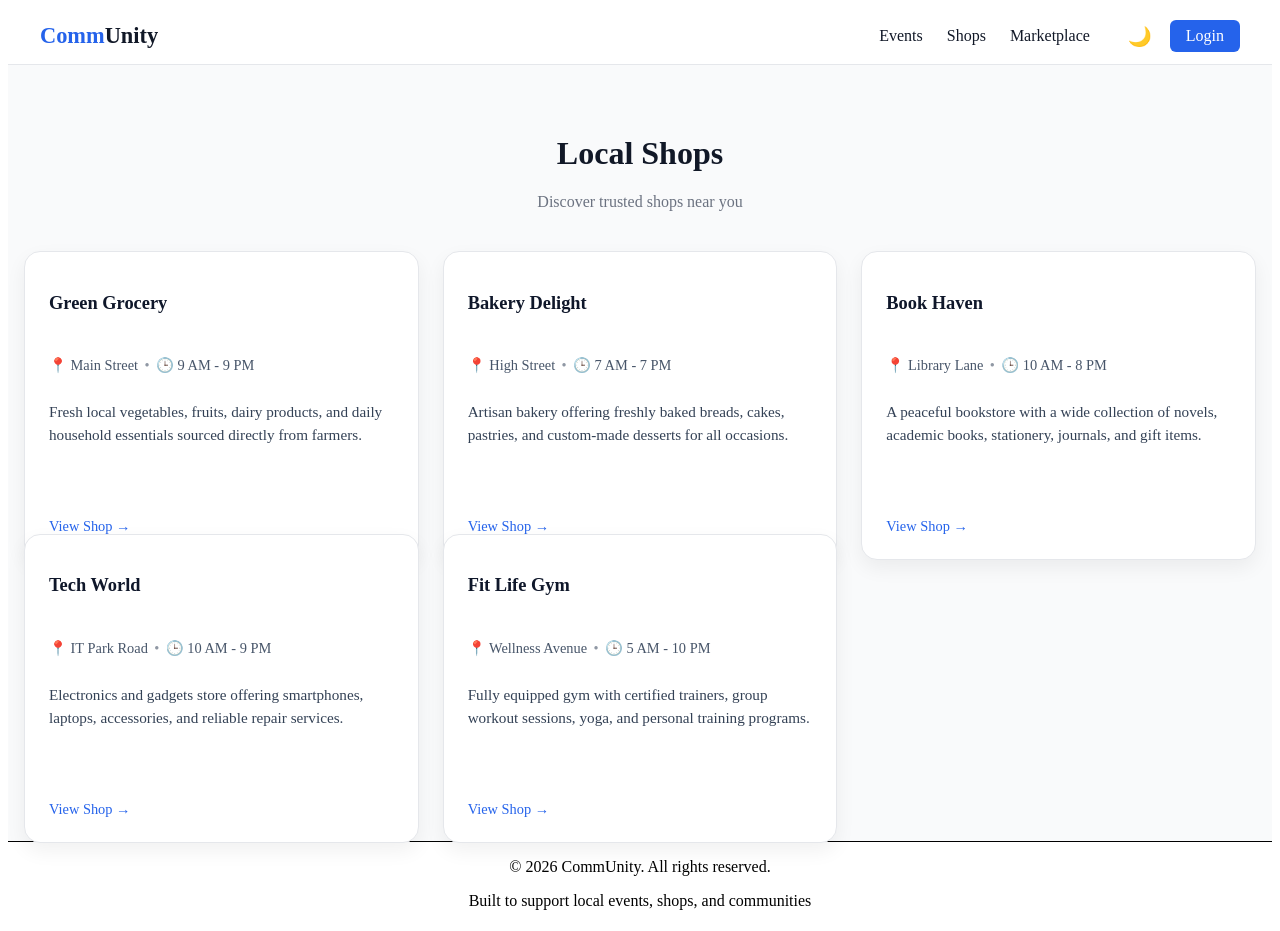
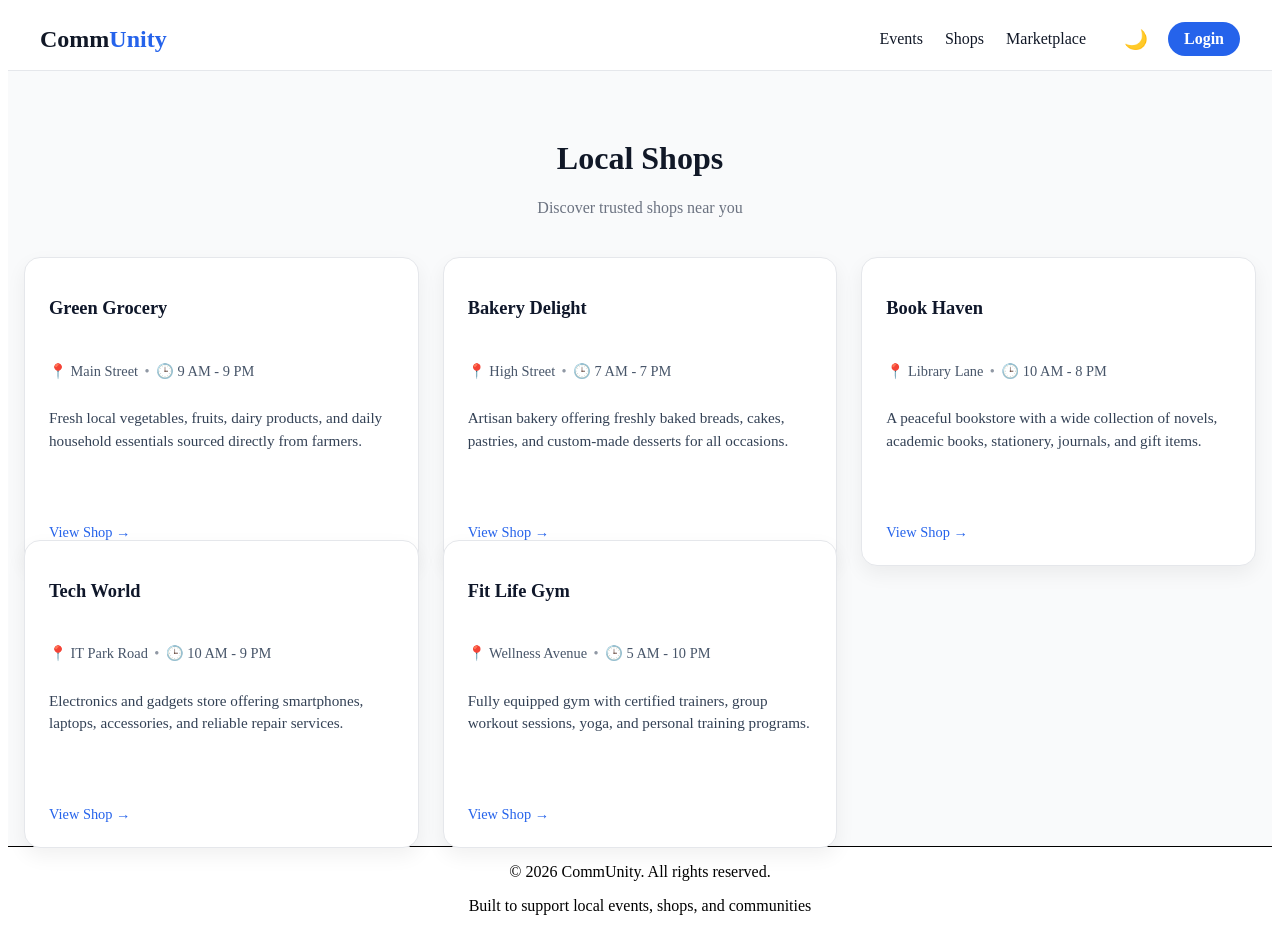
Before and after one commit to Nadeem200421/project6, a Next.js app: page /shops in a window 1280 px wide. Built offline with nearby package versions, Linux system fonts and the light colour scheme.

Commit message:
Update navbar.css

```diff
--- a/app/styles/navbar.css
+++ b/app/styles/navbar.css
@@ -1,5 +1,5 @@
 /* =========================
-   Variables
+   CSS Variables
 ========================= */
 :root {
   --primary: #2563eb;
@@ -11,28 +11,33 @@
   --border: #e5e7eb;
 }
 
-/* Dark Mode */
-.dark {
-  --bg-light: #111827;
-  --text-light: #f9fafb;
-  --border: #1f2937;
+/* Dark mode override */
+body.dark {
+  background: var(--bg-dark);
+  color: var(--text-dark);
 }
 
 /* =========================
    Navbar Base
 ========================= */
 .navbar {
+  width: 100%;
+  background: var(--bg-light);
+  border-bottom: 1px solid var(--border);
   position: sticky;
   top: 0;
-  z-index: 100;
-  background: var(--bg-light);
-  border-bottom: 1px solid var(--border);
+  z-index: 1000;
+}
+
+body.dark .navbar {
+  background: var(--bg-dark);
+  border-color: #1f2933;
 }
 
 .navbar-container {
   max-width: 1200px;
-  margin: auto;
-  padding: 0.75rem 1rem;
+  margin: 0 auto;
+  padding: 14px 20px;
   display: flex;
   align-items: center;
   justify-content: space-between;
@@ -42,14 +47,18 @@
    Logo
 ========================= */
 .navbar-logo {
-  font-size: 1.4rem;
-  font-weight: 700;
-  color: var(--primary);
+  font-size: 1.5rem;
+  font-weight: 800;
+  color: var(--text-light);
   text-decoration: none;
 }
 
 .navbar-logo span {
-  color: var(--text-light);
+  color: var(--primary);
+}
+
+body.dark .navbar-logo {
+  color: var(--text-dark);
 }
 
 /* =========================
@@ -58,53 +67,62 @@
 .menu-toggle {
   display: none;
   flex-direction: column;
-  gap: 4px;
+  gap: 5px;
   background: none;
   border: none;
   cursor: pointer;
 }
 
 .menu-toggle span {
-  width: 22px;
-  height: 2px;
+  width: 24px;
+  height: 3px;
   background: var(--text-light);
-  transition: 0.3s;
+  border-radius: 2px;
+  transition: all 0.3s ease;
+}
+
+body.dark .menu-toggle span {
+  background: var(--text-dark);
 }
 
 /* =========================
-   Navbar Content
+   Menu Content
 ========================= */
 .navbar-content {
   display: flex;
   align-items: center;
-  gap: 2rem;
+  gap: 32px;
 }
 
 .navbar-links {
   display: flex;
-  gap: 1.5rem;
+  gap: 22px;
 }
 
 .navbar-links a {
-  color: var(--text-light);
   text-decoration: none;
   font-weight: 500;
+  color: var(--text-light);
   position: relative;
 }
 
 .navbar-links a::after {
   content: "";
   position: absolute;
+  left: 0;
   bottom: -4px;
-  left: 0;
   width: 0;
   height: 2px;
   background: var(--primary);
-  transition: width 0.3s;
+  transition: width 0.25s ease;
 }
 
 .navbar-links a:hover::after {
   width: 100%;
+}
+
+body.dark .navbar-links a {
+  color: var(--text-dark);
 }
 
 /* =========================
@@ -113,23 +131,24 @@
 .navbar-actions {
   display: flex;
   align-items: center;
-  gap: 0.75rem;
+  gap: 14px;
 }
 
 .icon-btn {
-  font-size: 1.2rem;
   background: none;
   border: none;
+  font-size: 1.2rem;
   cursor: pointer;
 }
 
 .btn-primary {
   background: var(--primary);
   color: #fff;
-  padding: 0.45rem 1rem;
-  border-radius: 6px;
+  padding: 8px 16px;
+  border-radius: 999px;
   text-decoration: none;
-  font-weight: 500;
+  font-weight: 600;
+  transition: background 0.2s ease;
 }
 
 .btn-primary:hover {
@@ -137,21 +156,21 @@
 }
 
 .btn-outline {
-  background: none;
-  border: 1px solid var(--primary);
-  color: var(--primary);
-  padding: 0.4rem 1rem;
-  border-radius: 6px;
+  background: transparent;
+  border: 1px solid var(--border);
+  padding: 8px 16px;
+  border-radius: 999px;
   cursor: pointer;
+  font-weight: 600;
 }
 
-.btn-outline:hover {
-  background: var(--primary);
-  color: #fff;
+body.dark .btn-outline {
+  border-color: #374151;
+  color: var(--text-dark);
 }
 
 /* =========================
-   Mobile & Tablet (≤800px)
+   Mobile (≤ 800px)
 ========================= */
 @media (max-width: 800px) {
   .menu-toggle {
@@ -166,23 +185,24 @@
     background: var(--bg-light);
     flex-direction: column;
     align-items: flex-start;
-    padding: 1rem;
-    gap: 1rem;
+    padding: 16px 20px;
+    gap: 20px;
     border-bottom: 1px solid var(--border);
-    transform: translateY(-10px);
-    opacity: 0;
-    pointer-events: none;
-    transition: 0.3s ease;
+    display: none;
+  }
+
+  body.dark .navbar-content {
+    background: var(--bg-dark);
+    border-color: #1f2933;
   }
 
   .navbar-content.open {
-    transform: translateY(0);
-    opacity: 1;
-    pointer-events: auto;
+    display: flex;
   }
 
   .navbar-links {
     flex-direction: column;
+    gap: 14px;
     width: 100%;
   }
 
@@ -191,3 +211,16 @@
     justify-content: space-between;
   }
 }
+
+/* =========================
+   Tablet (801px – 1024px)
+========================= */
+@media (min-width: 801px) and (max-width: 1024px) {
+  .navbar-container {
+    padding: 14px 28px;
+  }
+
+  .navbar-links {
+    gap: 18px;
+  }
+}
```
